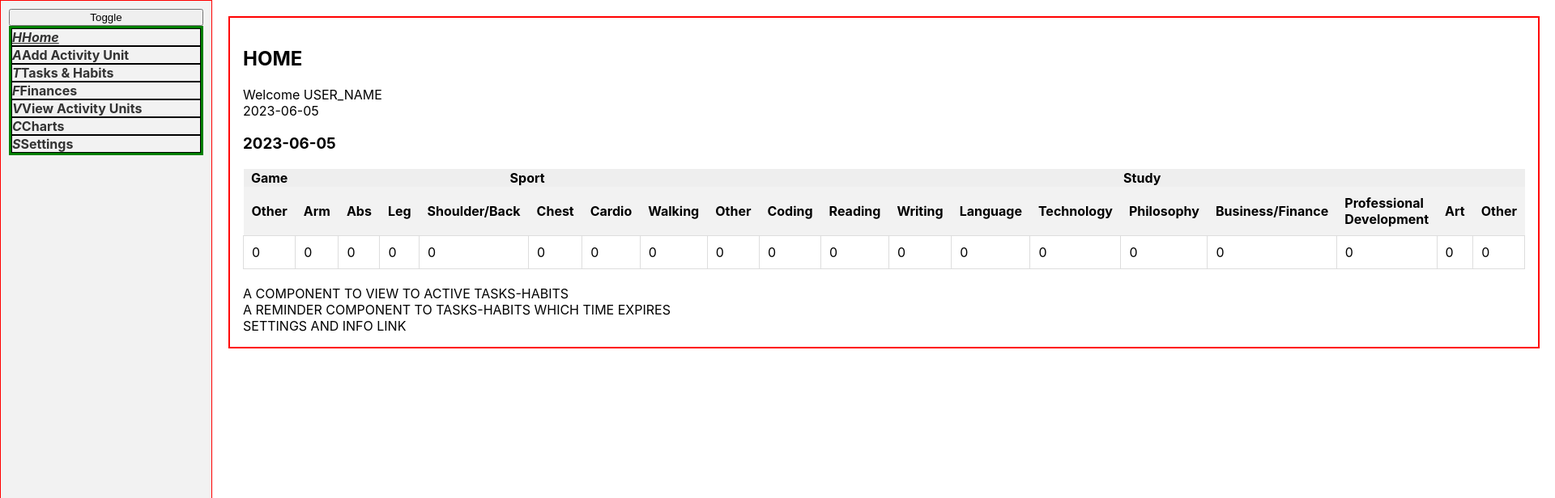
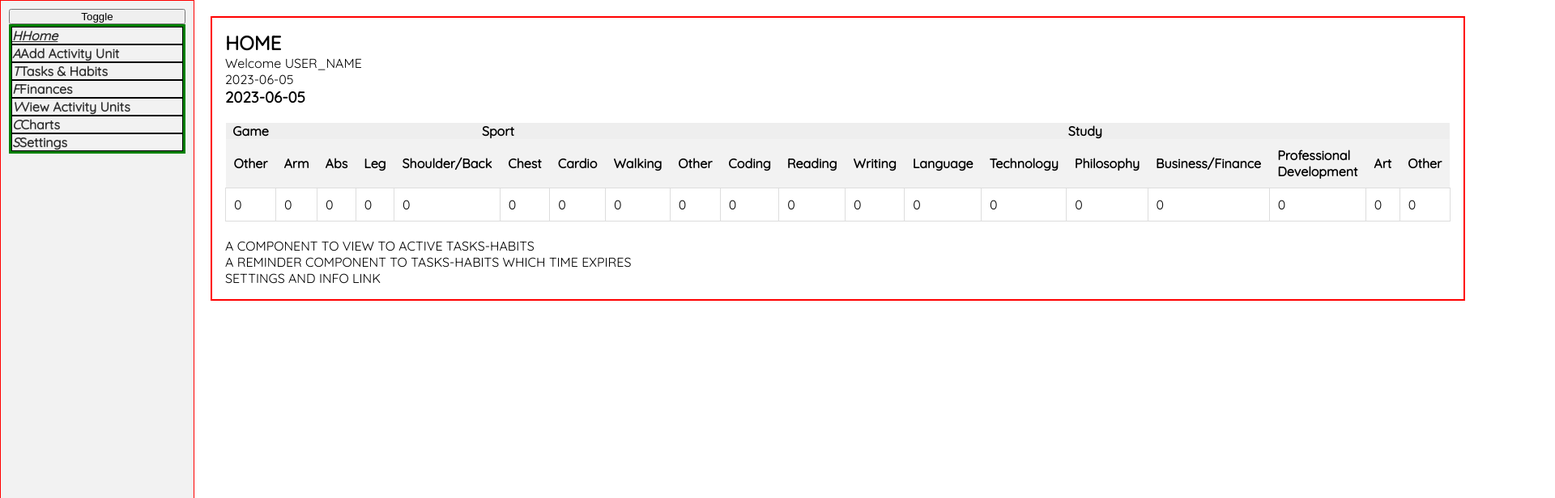
Before and after one commit to berkaysson/lifemap, a React (Create React App) app: page / in a window 1280 px wide. Shown: the top 616 px of the page at 81% size, 1920 px wide, since content can reach past the window. Built offline with nearby package versions, Linux system fonts and the light colour scheme.

Commit message:
Add font family and starter props

```diff
--- a/src/Style/index.css
+++ b/src/Style/index.css
@@ -1,13 +1,11 @@
-body {
+@import url('https://fonts.googleapis.com/css2?family=Quicksand&display=swap');
+
+* {
   margin: 0;
-  font-family: -apple-system, BlinkMacSystemFont, 'Segoe UI', 'Roboto', 'Oxygen',
-    'Ubuntu', 'Cantarell', 'Fira Sans', 'Droid Sans', 'Helvetica Neue',
-    sans-serif;
-  -webkit-font-smoothing: antialiased;
-  -moz-osx-font-smoothing: grayscale;
+  padding: 0;
+  box-sizing: border-box;
 }
 
-code {
-  font-family: source-code-pro, Menlo, Monaco, Consolas, 'Courier New',
-    monospace;
+body {
+  font-family: 'Quicksand', sans-serif;
 }
```
